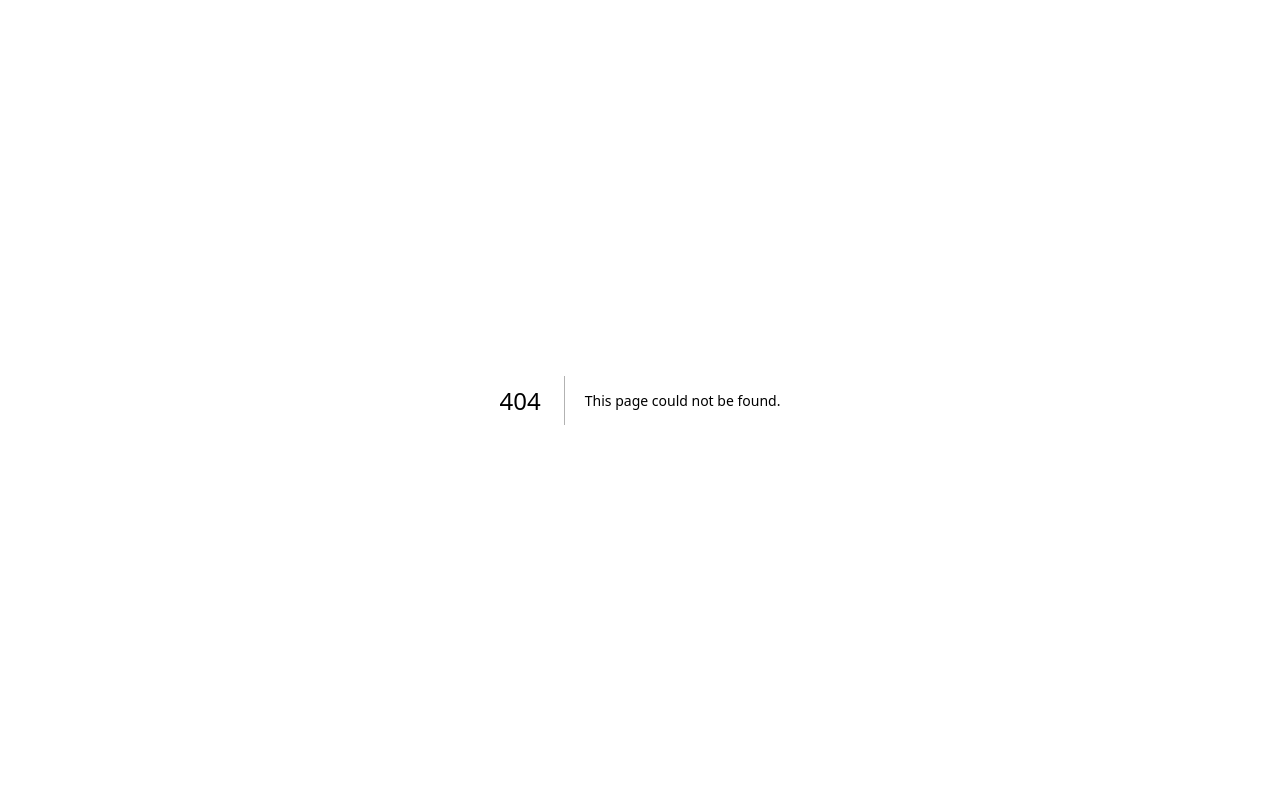
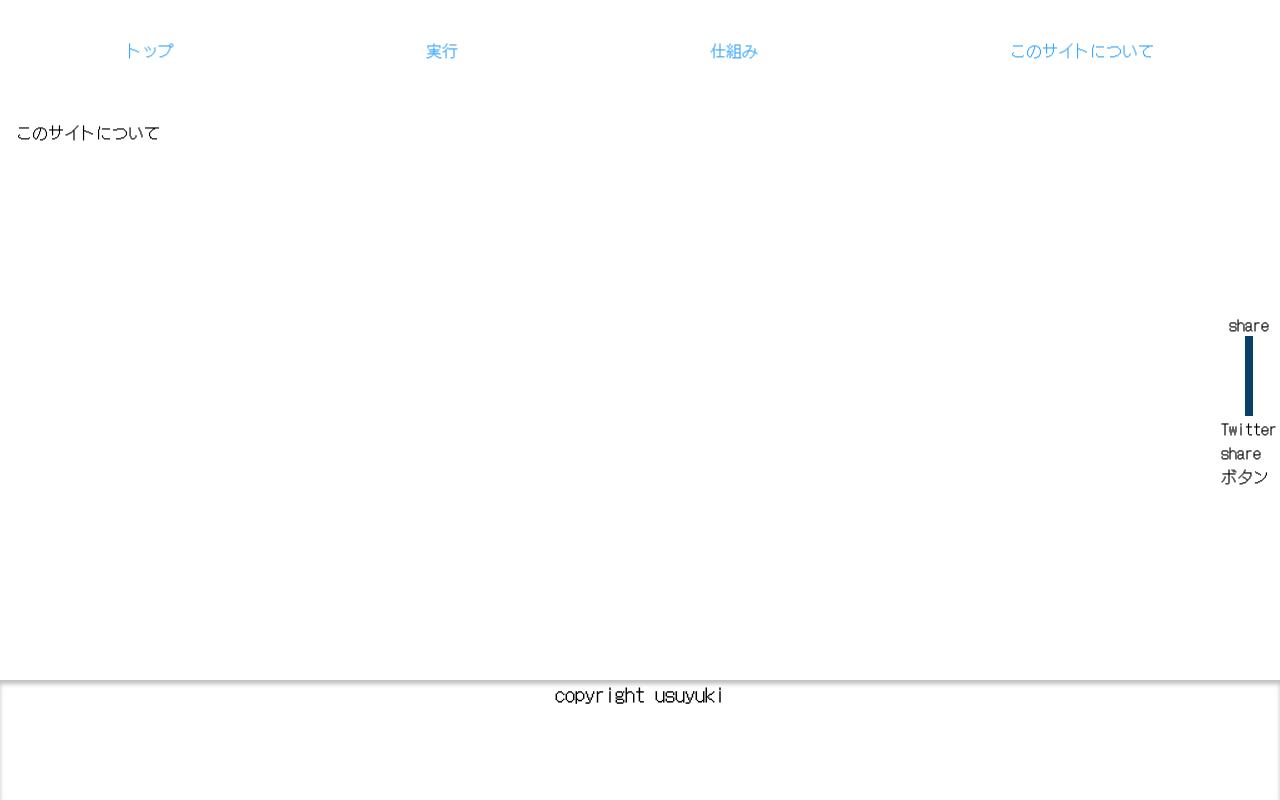
Before and after one commit to usuyuki/rawp, a Next.js app in the folder frontend/: page /aboutThisSite in a window 1280 px wide. Before the commit this address had no page. Built offline with nearby package versions, Linux system fonts and the light colour scheme.

Commit message:
wip ページとヘッダーと各ページのファイル整備

```diff
--- /dev/null
+++ b/frontend/src/components/uiParts/Button/PrimaryButton.tsx
@@ -0,0 +1,19 @@
+import type { NextPage } from 'next';
+import Link from 'next/link';
+type Props = {
+    title: string;
+    url: string;
+};
+
+const PrimaryButton: NextPage<Props> = ({ title, url }) => {
+    return (
+        <Link
+            href={url}
+            className="mt-16 flex flex-col items-center justify-center border-2 border-primary p-4 m-4"
+        >
+            <p className="text-center">{title}</p>
+        </Link>
+    );
+};
+
+export default PrimaryButton;
--- a/frontend/src/layouts/Header.tsx
+++ b/frontend/src/layouts/Header.tsx
@@ -1,7 +1,22 @@
 import type { NextPage } from 'next';
-
+import Link from 'next/link';
 const Header: NextPage = () => {
-    return <header className="sticky top-0 z-50 flex justify-center">ヘッダー</header>;
+    return (
+        <header className="sticky top-0 z-10 flex justify-around">
+            <Link href="/">
+                <p className="text-primary">トップ</p>
+            </Link>
+            <Link href="/run">
+                <p className="text-primary">実行</p>
+            </Link>
+            <Link href="/description">
+                <p className="text-primary">仕組み</p>
+            </Link>
+            <Link href="/aboutThisSite">
+                <p className="text-primary">このサイトについて</p>
+            </Link>
+        </header>
+    );
 };
 
 export default Header;
--- a/frontend/src/layouts/Layout.tsx
+++ b/frontend/src/layouts/Layout.tsx
@@ -2,6 +2,7 @@ import Head from 'next/head';
 
 import Footer from '@/layouts/Footer';
 import Header from '@/layouts/Header';
+import SideShareMenu from '@/layouts/SideShareMenu';
 
 import type { NextPage } from 'next';
 import type { ReactNode } from 'react';
@@ -44,6 +45,9 @@ const Layout: NextPage<Props> = ({ children, title, description }) => {
                 />
                 <link rel="icon" type="image/png" href="/img/favicon/icon-192x192.png" />
             </Head>
+            <div className="absolute inset-y-0 right-4">
+                <SideShareMenu />
+            </div>
             <Header />
             <main>{children}</main>
             <Footer />
--- /dev/null
+++ b/frontend/src/layouts/SideShareMenu.tsx
@@ -0,0 +1,20 @@
+import type { NextPage } from 'next';
+
+const SideShareMenu: NextPage = () => {
+    return (
+        <div className="slide-share-element">
+            <div className="flex justify-center flex-col items-center">
+                <p>share</p>
+                <div className="w-2 h-20 bg-black"></div>
+                <a
+                    href="http://twitter.com/share?url=rawp.usuyuki.net&text=複数回のグループ分けをいい感じにするツール|RAWP&related=@usuyuki26"
+                    target="_blank"
+                >
+                    Twitter share ボタン
+                </a>
+            </div>
+        </div>
+    );
+};
+
+export default SideShareMenu;
--- /dev/null
+++ b/frontend/src/pages/_error.tsx
@@ -0,0 +1,19 @@
+import Layout from '@/layouts/Layout';
+import { NextPage, NextPageContext } from 'next';
+interface Props {
+    statusCode: number;
+}
+const Error: NextPage<Props> = ({ statusCode }) => {
+    return (
+        <Layout>
+            <h1 className="text-2xl text-center">{statusCode}エラーです！</h1>
+        </Layout>
+    );
+};
+
+Error.getInitialProps = async ({ res, err }: NextPageContext) => {
+    const statusCode = res ? res.statusCode : err ? err.statusCode ?? 500 : 404;
+    return { statusCode };
+};
+
+export default Error;
--- /dev/null
+++ b/frontend/src/pages/aboutThisSite.tsx
@@ -0,0 +1,13 @@
+import Layout from '@/layouts/Layout';
+
+import type { NextPage } from 'next';
+
+const AboutThisSite: NextPage = () => {
+    return (
+        <Layout title="このサイトについて">
+            <p>このサイトについて</p>
+        </Layout>
+    );
+};
+
+export default AboutThisSite;
--- a/frontend/src/pages/index.tsx
+++ b/frontend/src/pages/index.tsx
@@ -1,18 +1,31 @@
-import Link from 'next/link';
+import PrimaryButton from '@/components/uiParts/Button/PrimaryButton';
+import Layout from '@/layouts/Layout';
+import type { NextPage } from 'next';
+import Image from 'next/image';
 
-import RawpConcept from '@/components/uiGroup/RawpConcept';
-import DescribeH3 from '@/components/uiParts/Heading/DescribeH3';
-import Layout from '@/layouts/Layout';
-
-import type { NextPage } from 'next';
 const IndexPage: NextPage = () => {
     return (
         <Layout>
-            <RawpConcept />
-<DescribeH3 heading="ああああ" sub="いいい" icon="search"/>
-            <Link href="description">
-                <p>アルゴリズムについて</p>
-            </Link>
+            <p className="text-center my-2 mx-2 text-2xl">RAWPへようこそ。</p>
+            <p className="text-center my-2 mx-2">
+                ここでは重複を減らした複数回のグループ分けを生成できます
+            </p>
+            <div className="flex items-center justify-centerq">
+                <Image
+                    src="img/icon/火星人のフリーイラスト2.svg"
+                    alt="人物"
+                    width={120}
+                    height={120}
+                />
+                <p>
+                    オンライン交流会でグループを作って交流を促したい！ <br />
+                    でも被りなく複数回グループ分けするの難しい……
+                </p>
+            </div>
+            <div className="flex justify-center">
+                <PrimaryButton title="さっそく使ってみる" url="/run" />
+                <PrimaryButton title="詳しい仕組みについて知る" url="/description" />
+            </div>
         </Layout>
     );
 };
--- /dev/null
+++ b/frontend/src/pages/run.tsx
@@ -0,0 +1,13 @@
+import Layout from '@/layouts/Layout';
+
+import type { NextPage } from 'next';
+
+const Run: NextPage = () => {
+    return (
+        <Layout title="実行">
+            <p>実行ページ</p>
+        </Layout>
+    );
+};
+
+export default Run;
--- a/frontend/src/styles/globals.css
+++ b/frontend/src/styles/globals.css
@@ -77,3 +77,15 @@ main {
 .material-symbols-outlined.font-weight-100 {
     font-weight: 100;
 }
+
+.slide-share-element {
+    display: flex;
+    justify-content: center;
+    align-items: center;
+    flex-direction: column;
+    width: 30px;
+    height: 100%;
+    z-index: 20;
+
+    position: sticky;
+}
```
